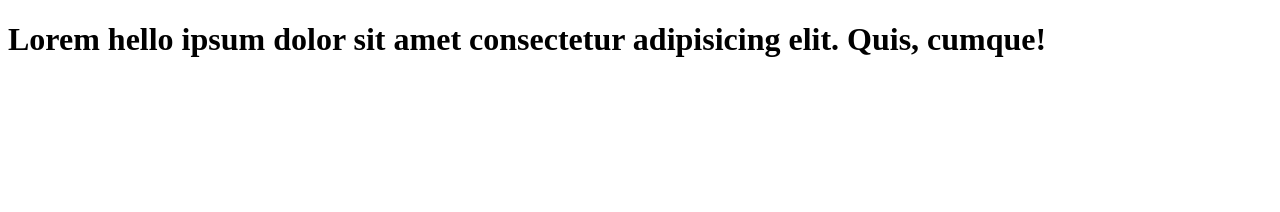
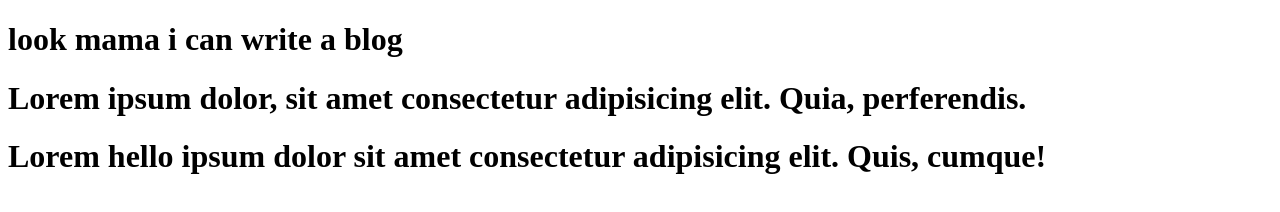
Before and after one commit to studentabusayeed/hello, a plain HTML site: page index.html in a window 1280 px wide. Drawn offline with Linux system fonts and the light colour scheme.

Commit message:
new blog added

```diff
--- a/index.html
+++ b/index.html
@@ -7,6 +7,8 @@
     <title>How are you? what are you doing now ???</title>
 </head>
 <body>
+    <h1>look mama i can write a blog</h1>
+    <h1>Lorem ipsum dolor, sit amet consectetur adipisicing elit. Quia, perferendis.</h1>
     <h1>Lorem hello ipsum dolor sit amet consectetur adipisicing elit. Quis, cumque!</h1>
 </body>
 </html>
```
